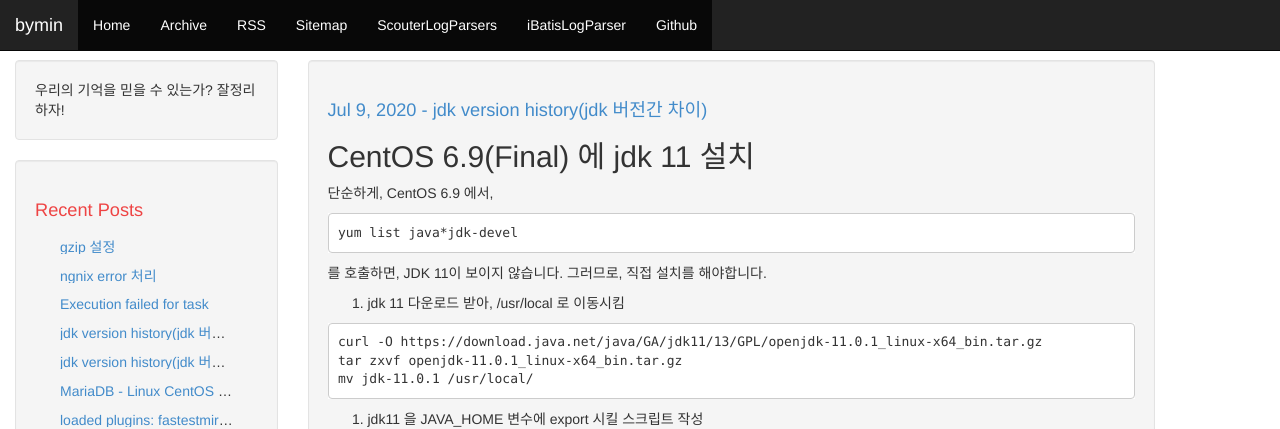
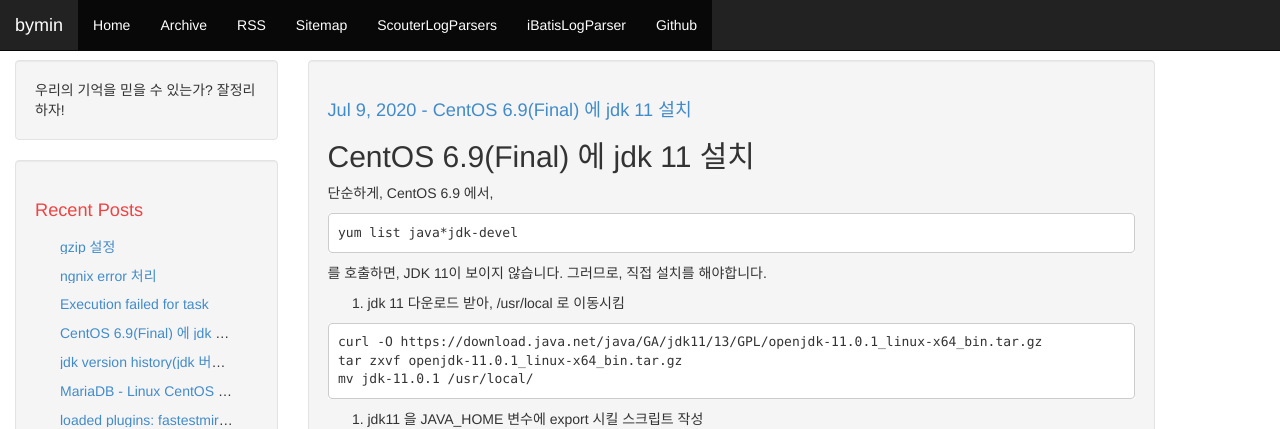
Before and after one commit to youngclown/youngclown.github.io, a Jekyll site: the page built from _posts/2020-07-09-jdk_version_up11.md, in a window 1280 px wide and 1278 px high. Shown: the top 429 px of the window. Built offline with Jekyll 4.4.1, drawn with Linux system fonts in a browser that asks for light colours; comment, search, counter and statistics services are not loaded.

Commit message:
제목 오류 수정

```diff
--- a/_posts/2020-07-09-jdk_version_up11.md
+++ b/_posts/2020-07-09-jdk_version_up11.md
@@ -1,6 +1,6 @@
 ---
 layout: post
-title: "jdk version history(jdk 버전간 차이)"
+title: "CentOS 6.9(Final) 에 jdk 11 설치"
 comments: true
 ---
 
```
